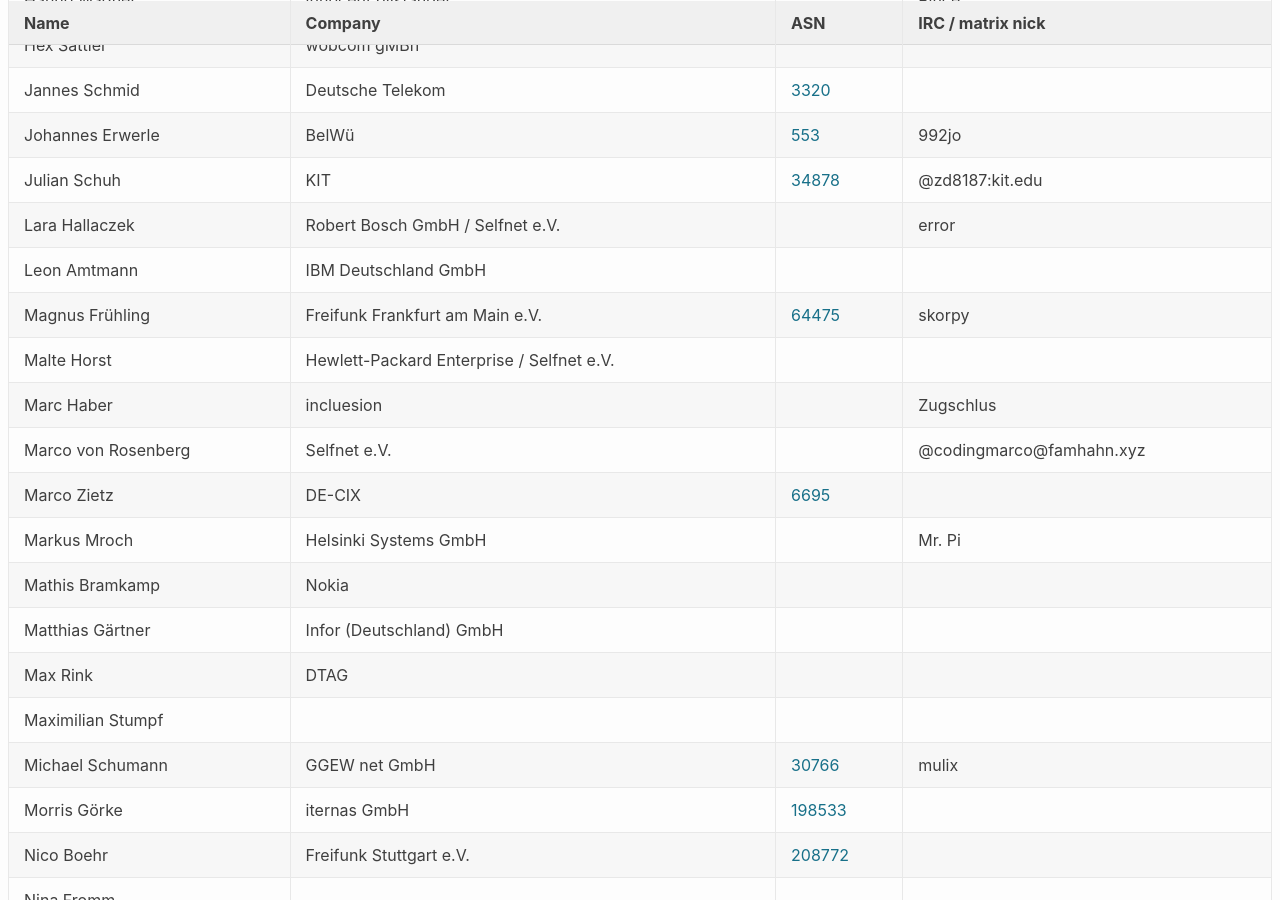
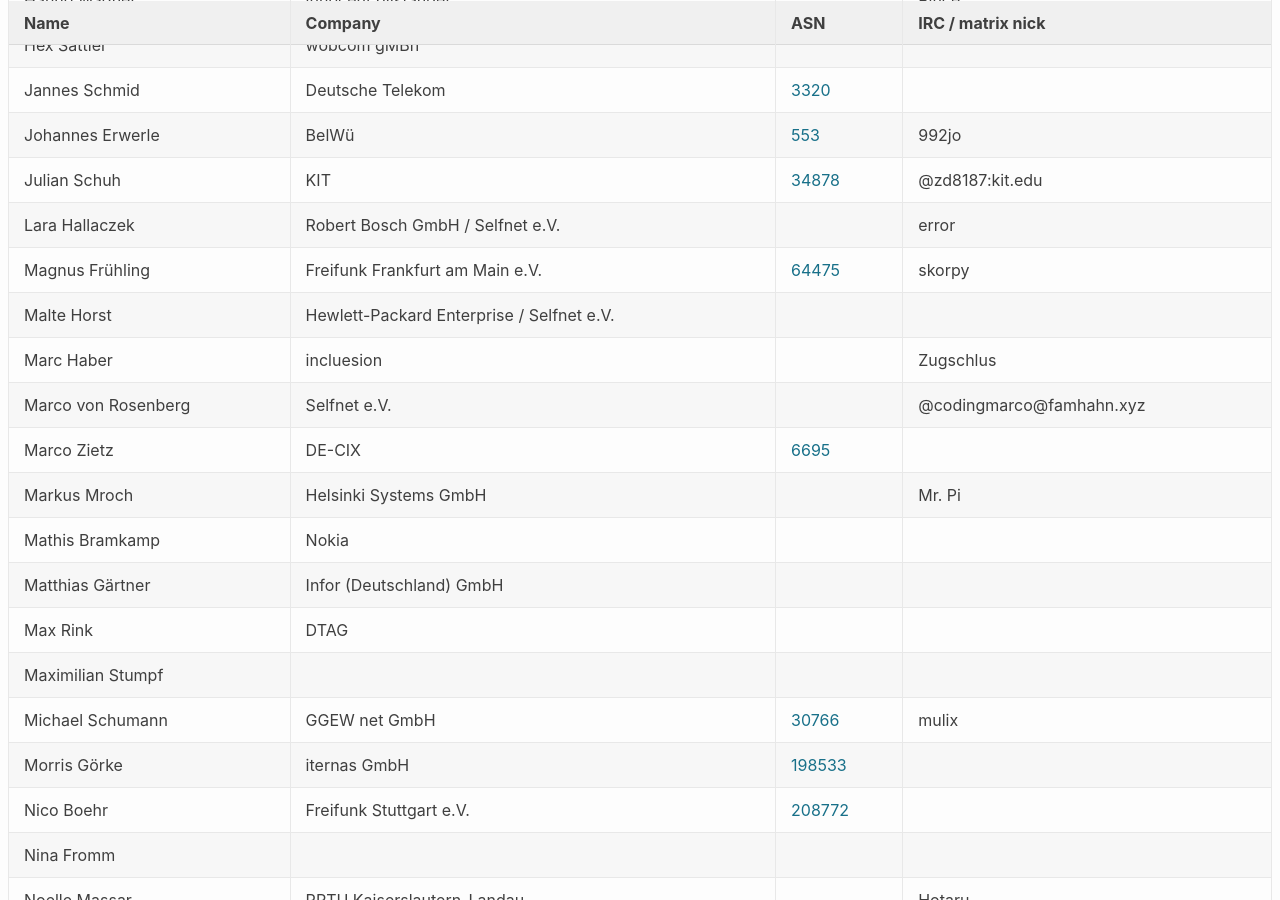
Before and after one commit to denog/pretix-attendeelist, a Jekyll site: the page built from denogmeetup25-06/index.markdown, in a window 1280 px wide and 900 px high, scrolled down 796 px. Built offline with Jekyll 4.4.1, drawn with Linux system fonts in a browser that asks for light colours.

Commit message:
Latest data: Fri Jun 20 06:12:11 UTC 2025

```diff
--- a/_data/attendees_denogmeetup25-06.json
+++ b/_data/attendees_denogmeetup25-06.json
@@ -129,12 +129,6 @@
     "name": "Lara Hallaczek",
     "company": "Robert Bosch GmbH / Selfnet e.V.",
     "irc": "error",
-    "asn": null
-  },
-  {
-    "name": "Leon Amtmann",
-    "company": "IBM Deutschland GmbH",
-    "irc": null,
     "asn": null
   },
   {
```
